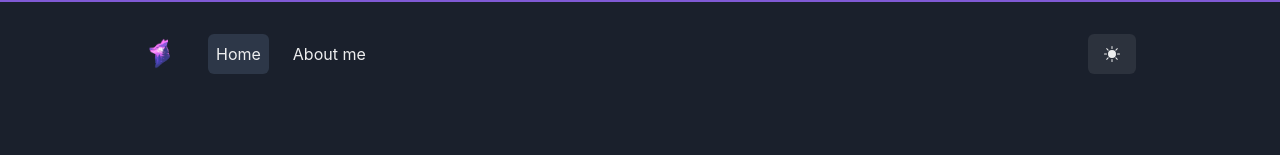
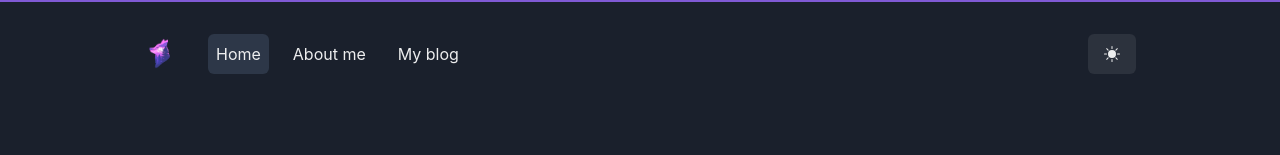
Before and after one commit to brorminskij/portfolio, a Next.js app: page / in a window 1280 px wide. Shown: the top 155 px of the page. Built offline with nearby package versions, Linux system fonts and the light colour scheme.

Commit message:
Added my blog name and route to links

```diff
--- a/components/layout/navbar.tsx
+++ b/components/layout/navbar.tsx
@@ -32,6 +32,10 @@ export const Navbar = () => {
     {
       name: "About me",
       route: "/about",
+    },
+    {
+      name: "My blog",
+      route: "/blog",
     },
   ];
 
```
